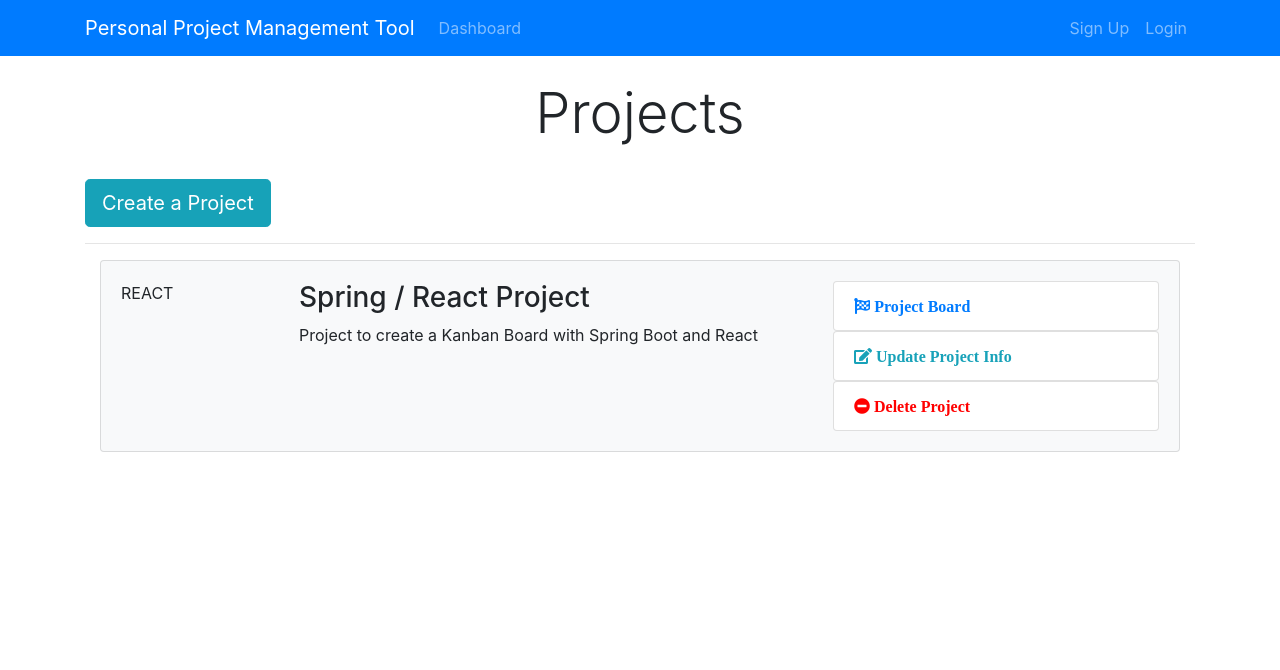
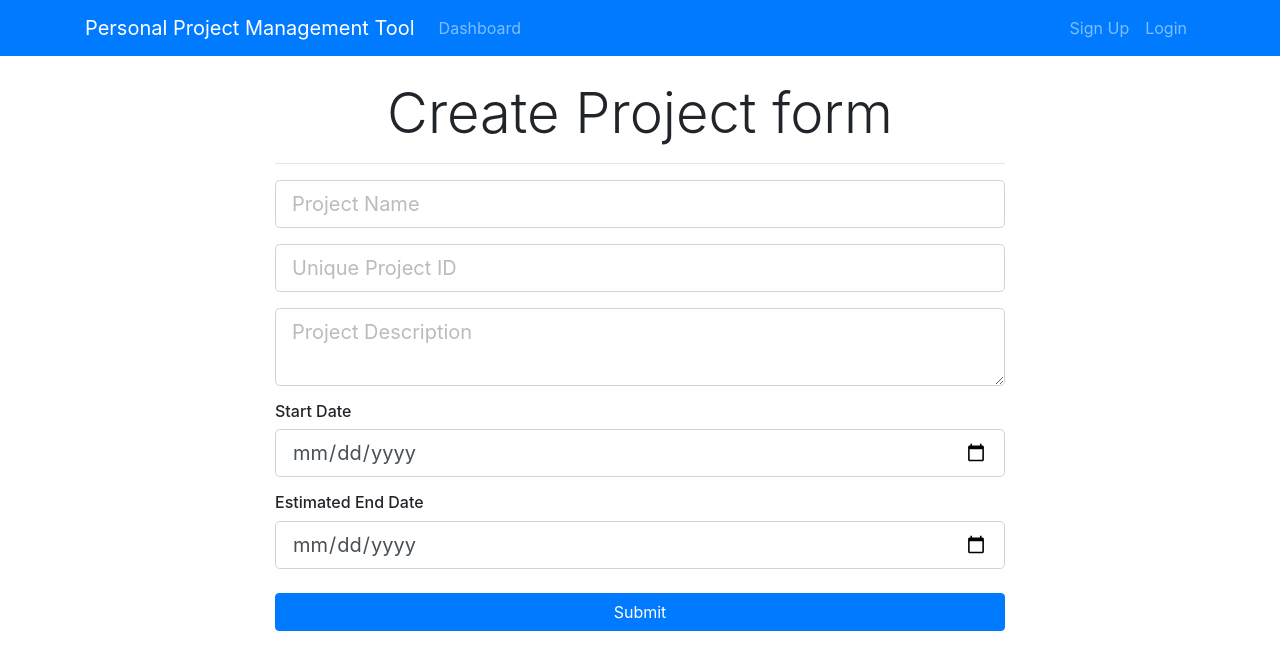
Before and after one commit to parth170896/AgilePPMTool, a React (Create React App) app in the folder ppmtool-react-client/: page /addProject in a window 1280 px wide. Shown: the top 670 px of the page. Built offline with nearby package versions, Linux system fonts and the light colour scheme.

Commit message:
React App html pages

```diff
--- a/ppmtool-react-client/package.json
+++ b/ppmtool-react-client/package.json
@@ -9,6 +9,7 @@
     "bootstrap": "^4.1.3",
     "react": "^16.12.0",
     "react-dom": "^16.12.0",
+    "react-router-dom": "^4.3.1",
     "react-scripts": "3.3.1"
   },
   "scripts": {
--- a/ppmtool-react-client/src/App.js
+++ b/ppmtool-react-client/src/App.js
@@ -3,13 +3,18 @@
 import Dashboard from "./components/Dashboard";
 import Header from "./components/Layout/Header";
 import "bootstrap/dist/css/bootstrap.min.css";
+import { BrowserRouter as Router, Route } from "react-router-dom";
+import AddProject from "./components/Project/AddProject";
 
 function App() {
   return (
-    <div className="App">
-      <Header />
-      <Dashboard />
-    </div>
+    <Router>
+      <div className="App">
+        <Header />
+        <Route exact path="/dashboard" component={Dashboard} />
+        <Route exact path="/addProject" component={AddProject} />
+      </div>
+    </Router>
   );
 }
 
--- a/ppmtool-react-client/src/components/Dashboard.js
+++ b/ppmtool-react-client/src/components/Dashboard.js
@@ -1,5 +1,6 @@
 import React, { Component } from "react";
 import ProjectItem from "./Project/ProjectItem";
+import CreateProjectButton from "./Project/CreateProjectButton";
 
 class Dashboard extends Component {
   render() {
@@ -10,9 +11,7 @@
             <div className="col-md-12">
               <h1 className="display-4 text-center">Projects</h1>
               <br />
-              <a href="ProjectForm.html" className="btn btn-lg btn-info">
-                Create a Project
-              </a>
+              <CreateProjectButton />
               <br />
               <hr />
               <ProjectItem />
--- /dev/null
+++ b/ppmtool-react-client/src/components/Project/AddProject.js
@@ -0,0 +1,102 @@
+import React, { Component } from "react";
+
+class AddProject extends Component {
+  constructor() {
+    super();
+    this.onChange = this.onChange.bind(this);
+    this.onSubmit = this.onSubmit.bind(this);
+    this.state = {
+      projectName: "",
+      projectIdentifier: "",
+      description: "",
+      startDate: "",
+      endDate: ""
+    };
+  }
+  onChange(e) {
+    this.setState({ [e.target.name]: e.target.value });
+  }
+  onSubmit(e) {
+    e.preventDefault();
+    const newProject = {
+      projectName: this.state.projectName,
+      projectIdentifier: this.state.projectIdentifier,
+      description: this.state.description,
+      startDate: this.state.startDate,
+      endDate: this.state.endDate
+    };
+    console.log(newProject);
+  }
+  render() {
+    return (
+      <div className="project">
+        <div className="container">
+          <div className="row">
+            <div className="col-md-8 m-auto">
+              <h5 className="display-4 text-center">Create Project form</h5>
+              <hr />
+              <form onSubmit={this.onSubmit}>
+                <div className="form-group">
+                  <input
+                    type="text"
+                    className="form-control form-control-lg "
+                    placeholder="Project Name"
+                    name="projectName"
+                    value={this.state.projectName}
+                    onChange={this.onChange}
+                  />
+                </div>
+                <div className="form-group">
+                  <input
+                    type="text"
+                    className="form-control form-control-lg"
+                    placeholder="Unique Project ID"
+                    name="projectIdentifier"
+                    value={this.state.projectIdentifier}
+                    onChange={this.onChange}
+                  />
+                </div>
+                <div className="form-group">
+                  <textarea
+                    className="form-control form-control-lg"
+                    placeholder="Project Description"
+                    name="description"
+                    value={this.state.description}
+                    onChange={this.onChange}
+                  ></textarea>
+                </div>
+                <h6>Start Date</h6>
+                <div className="form-group">
+                  <input
+                    type="date"
+                    className="form-control form-control-lg"
+                    name="startDate"
+                    value={this.state.startDate}
+                    onChange={this.onChange}
+                  />
+                </div>
+                <h6>Estimated End Date</h6>
+                <div className="form-group">
+                  <input
+                    type="date"
+                    className="form-control form-control-lg"
+                    name="endDate"
+                    value={this.state.endDate}
+                    onChange={this.onChange}
+                  />
+                </div>
+
+                <input
+                  type="submit"
+                  className="btn btn-primary btn-block mt-4"
+                />
+              </form>
+            </div>
+          </div>
+        </div>
+      </div>
+    );
+  }
+}
+
+export default AddProject;
--- /dev/null
+++ b/ppmtool-react-client/src/components/Project/CreateProjectButton.js
@@ -0,0 +1,14 @@
+import React from "react";
+import { Link } from "react-router-dom";
+
+const CreateProjectButton = () => {
+  return (
+    <React.Fragment>
+      <Link to="/addProject" className="btn btn-lg btn-info">
+        Create a Project
+      </Link>
+    </React.Fragment>
+  );
+};
+
+export default CreateProjectButton;
```
Also changed, not shown: 1 other file (tests, documents, lock files or other folders).
